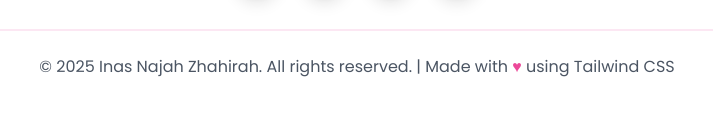
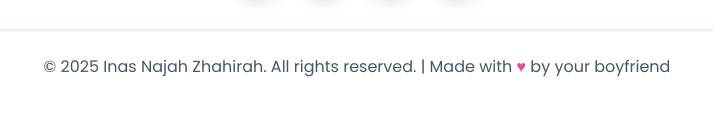
Before and after one commit to titomg18/PortofolioInas, a plain HTML site: page index.html in a window 1280 px wide. Shown: the part 9765-9880 px from the top of the page, 283-996 px from the left. Drawn offline with nearby package versions, Linux system fonts and the light colour scheme.

Commit message:
update: deskripsi perubahan

```diff
--- a/index.html
+++ b/index.html
@@ -974,7 +974,7 @@
                     <p class="text-gray-600">
                         &copy; 2025 Inas Najah Zhahirah. All rights reserved. | Made with
                         <span class="text-pink-primary">♥</span>
-                        using Tailwind CSS
+                        by your boyfriend
                     </p>
                 </div>
             </div>
```
